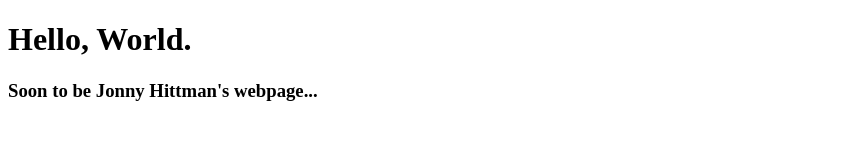
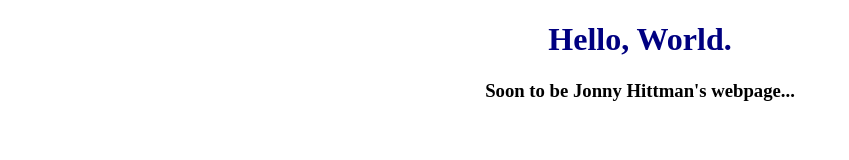
Before and after one commit to jonnyhittman/jonnyHittman, a plain HTML site: page index.html in a window 1280 px wide. Shown: the whole page, without its empty margins (0-849 px from the left). Drawn offline with Linux system fonts and the light colour scheme.

Commit message:
basic style

```diff
--- a/index.html
+++ b/index.html
@@ -1,8 +1,9 @@
 <!DOCTYPE html>
 <html>
 	<head>
+	<link rel="stylesheet" type="text/css" href="stylesheet.css">
 		<title>
-		Jonny Hittmam
+		Jonny Hittman
 		</title>
 	</head>
 
--- /dev/null
+++ b/stylesheet.css
@@ -0,0 +1,8 @@
+h1 {
+	text-align: center;
+	color: navy;
+}
+
+h3  {
+	text-align: center;
+}
```
Also changed, not shown: 1 other file.
